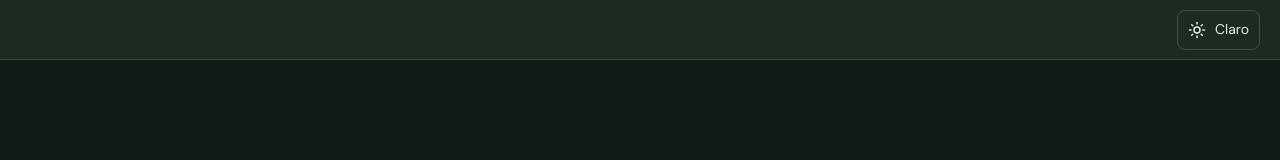
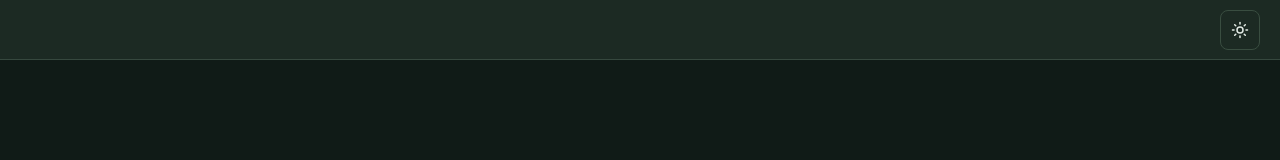
Before and after one commit to chauchuty/vercia, a React (Vite) app: page / in a window 1280 px wide. Shown: the top 160 px of the page. Built offline with nearby package versions, Linux system fonts and the light colour scheme.

Commit message:
Exibe apenas ícone no seletor de tema

```diff
--- a/src/ui/ThemeToggle.tsx
+++ b/src/ui/ThemeToggle.tsx
@@ -15,7 +15,6 @@ export default function ThemeToggle() {
       title={dark ? 'Ativar modo claro' : 'Ativar modo escuro'}
     >
       {dark ? <Sun size={18} /> : <Moon size={18} />}
-      <span>{dark ? 'Claro' : 'Escuro'}</span>
     </button>
   );
 }
```
